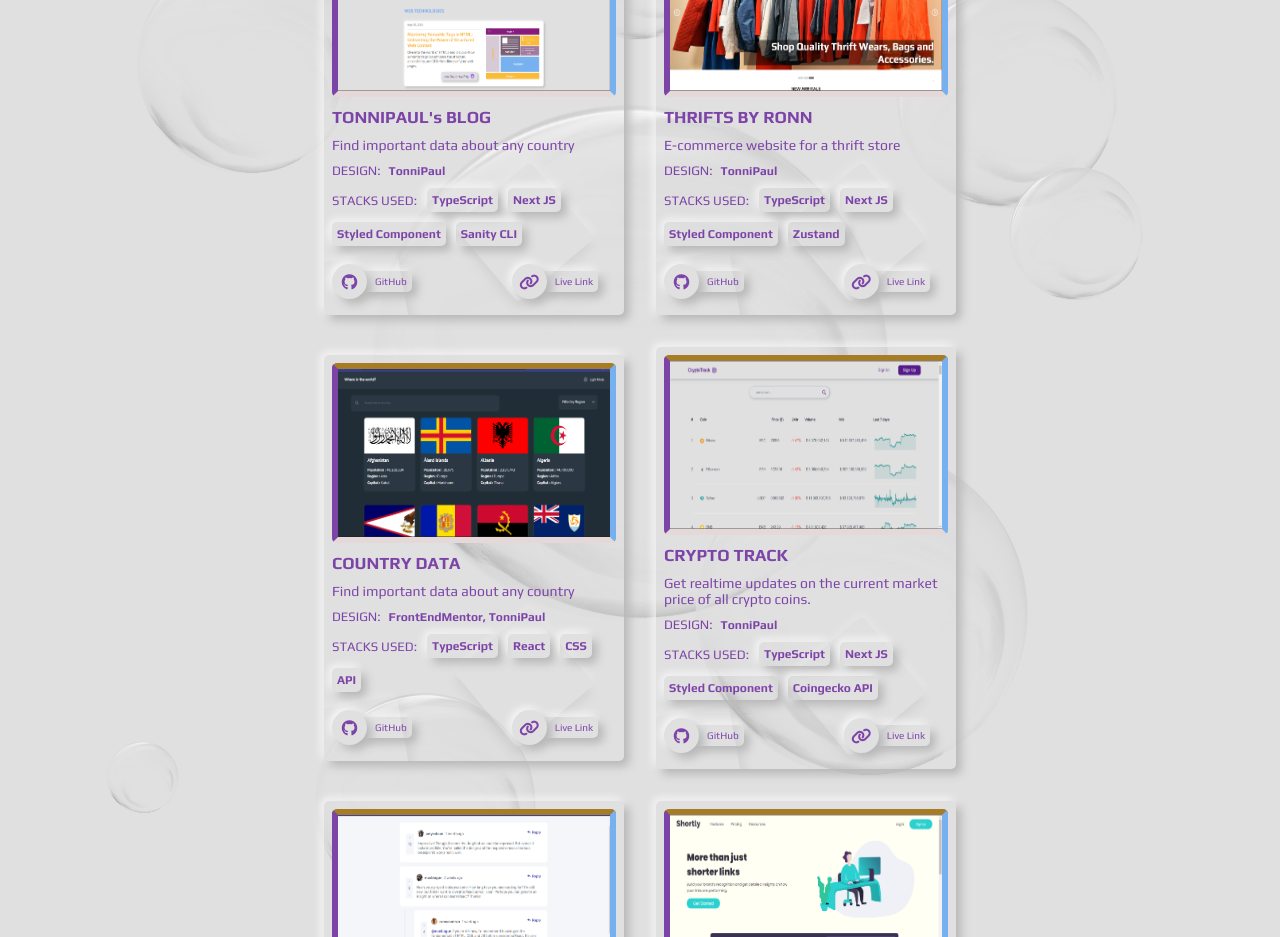
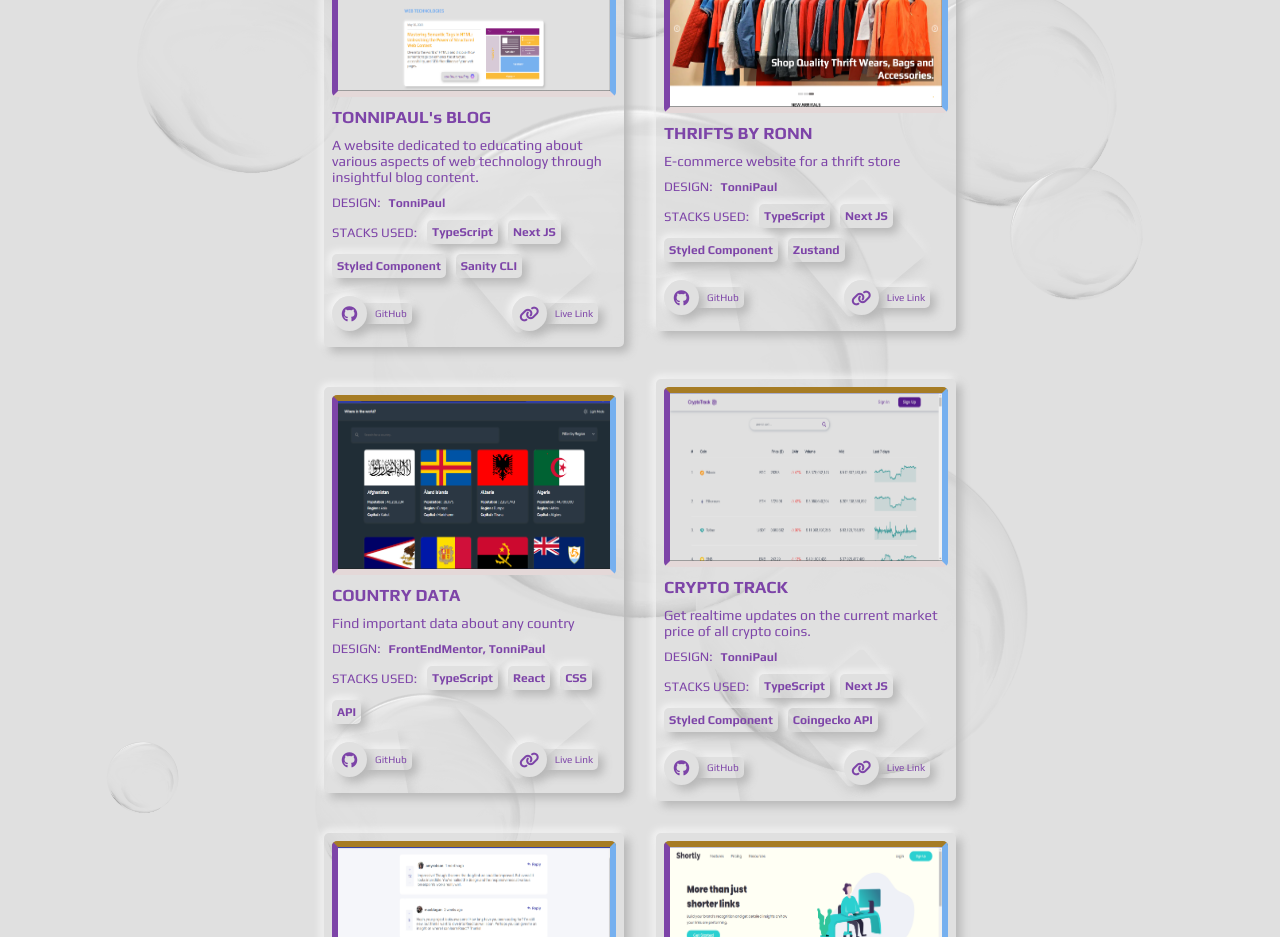
Before and after one commit to TonniPaul/portfolion, a React (Create React App) app: page / in a window 1280 px wide. Shown: the part 1520-2457 px from the top of the page. Built offline with nearby package versions, Linux system fonts and the light colour scheme; no server answers; a web font is replaced by a local one.

Commit message:
refactor: add matching description to blog project

```diff
--- a/src/Object Files/projectObject.js
+++ b/src/Object Files/projectObject.js
@@ -5,7 +5,8 @@
     id: uuid(),
     title: "TONNIPAUL's BLOG",
     image: "./assets/blog.png",
-    description: "Find important data about any country",
+    description:
+      "A website dedicated to educating about various aspects of web technology through insightful blog content.",
     stacks: ["TypeScript", "Next JS", "Styled Component", "Sanity CLI"],
     liveSite: "https://blog.tonnipaul.com/",
     github: "https://github.com/TonniPaul/blog",
```
